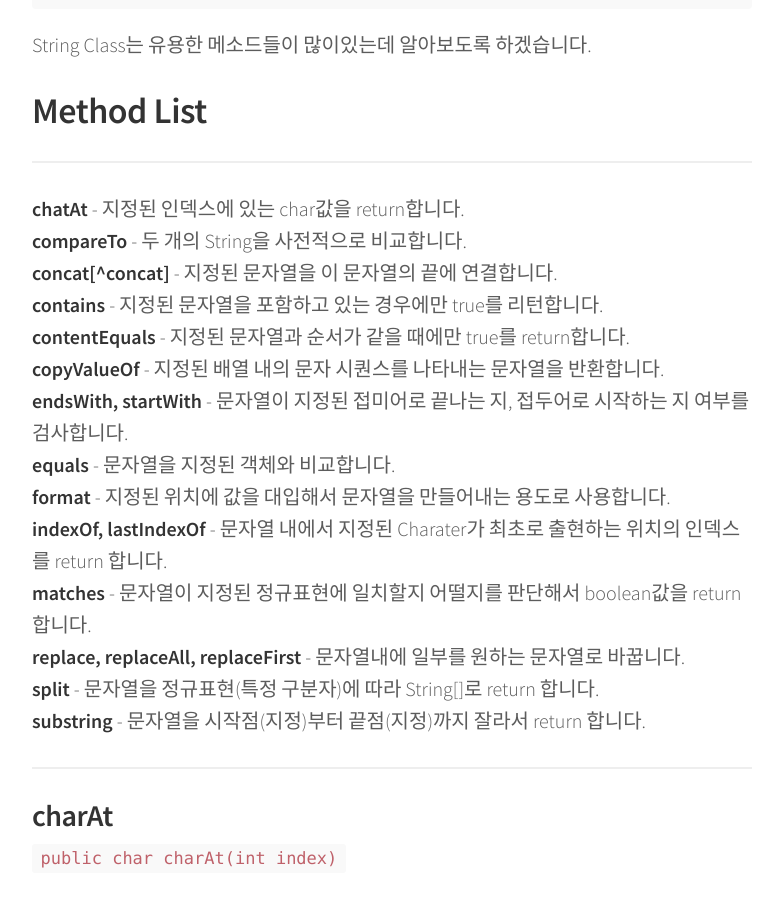
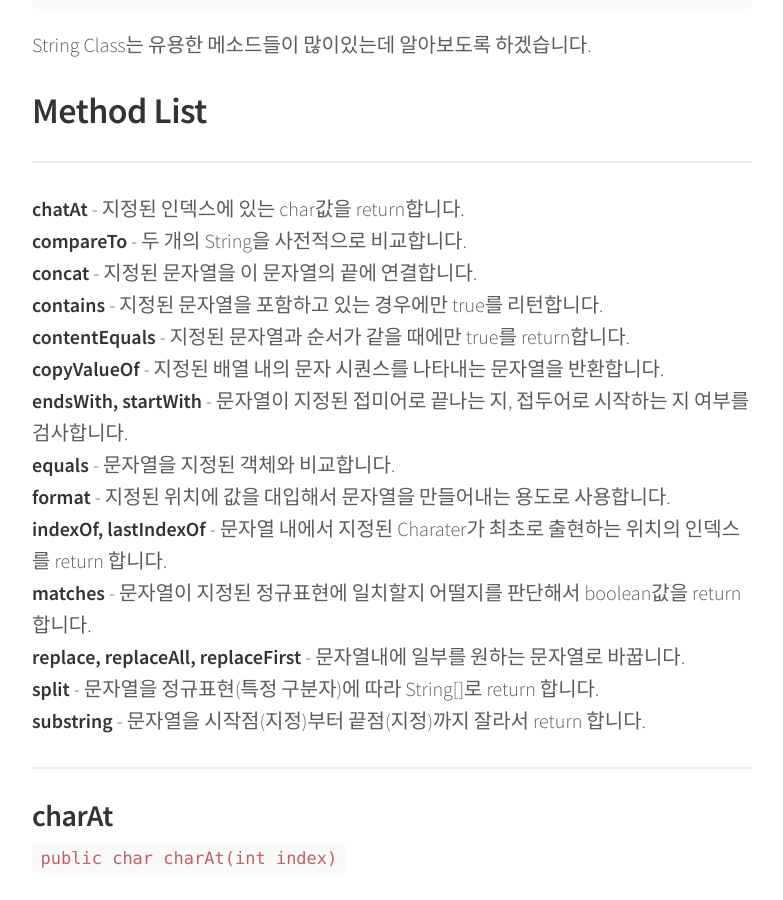
Before and after one commit to minseokism/minseokism.github.io, a Jekyll site: the page built from _posts/2017-04-07-java_string_01.md, in a window 1280 px wide and 900 px high, scrolled down 693 px. Shown: the whole window, without its empty margins (248-1031 px from the left). Built offline with Jekyll 4.4.1, drawn with Linux system fonts in a browser that asks for light colours; comment, search, counter and statistics services are not loaded; some of the changed text lies outside the part shown.

Commit message:
Changed post-04

````diff
--- a/_posts/2017-04-07-java_string_01.md
+++ b/_posts/2017-04-07-java_string_01.md
@@ -26,7 +26,7 @@ String Class는 유용한 메소드들이 많이있는데 알아보도록 하겠
 ---
 **chatAt** - 지정된 인덱스에 있는 char값을 return합니다.
 **compareTo** - 두 개의 String을 사전적으로 비교합니다.
-**concat[^concat]** - 지정된 문자열을 이 문자열의 끝에 연결합니다.
+**concat** - 지정된 문자열을 이 문자열의 끝에 연결합니다.
 **contains** - 지정된 문자열을 포함하고 있는 경우에만 true를 리턴합니다.
 **contentEquals** - 지정된 문자열과 순서가 같을 때에만 true를 return합니다.
 **copyValueOf** - 지정된 배열 내의 문자 시퀀스를 나타내는 문자열을 반환합니다.
@@ -92,7 +92,7 @@ d.compareTo(a); // result is 2;
 ```
 
 ---
-### [^concat]:concat
+### concat
 `public String concat(String str)`
 
 - 지정된 문자열을 이 문자열의 끝에 연결합니다.
````
Also changed, not shown: _posts/2017-04-27-arraylist_linkedlist_01.md (+4 -0 lines).
